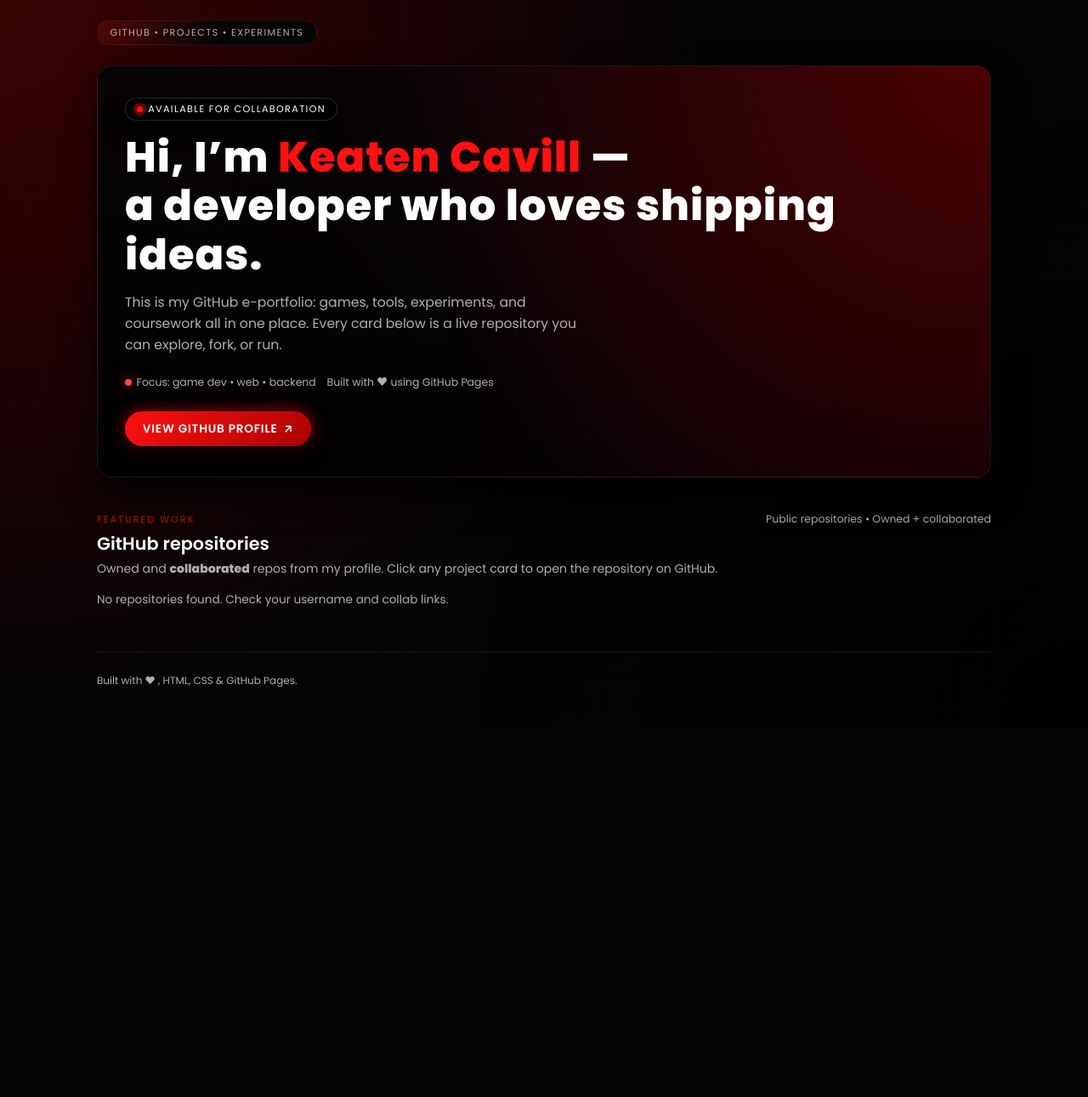
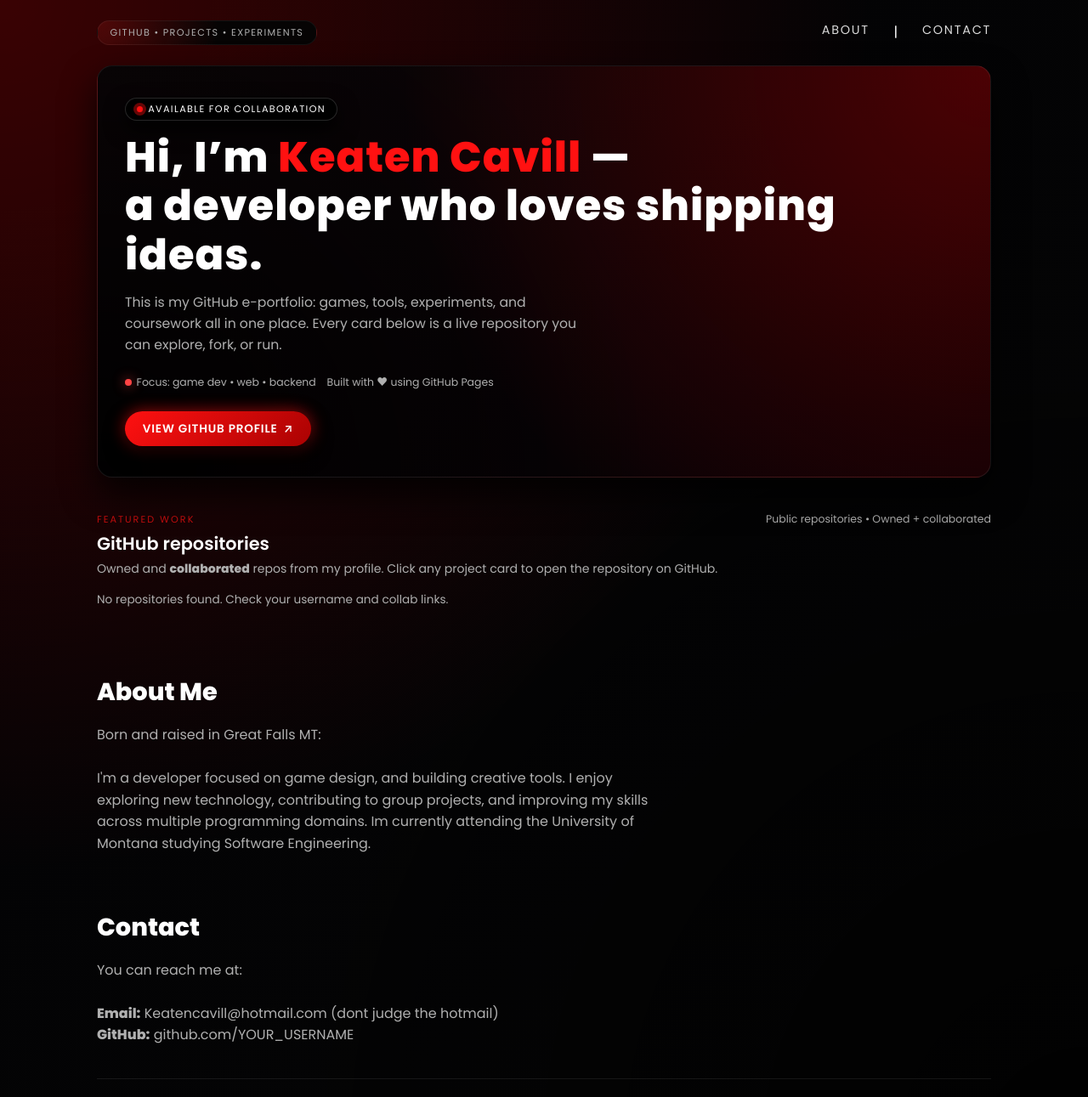
Before and after one commit to KeatenCavill/KeatenCavill.github.io, a plain HTML site: page index.html in a window 1280 px wide. Shown: the top 1291 px of the page at 85% size. Before the commit the page ends 858 px from the top, so only its background shows below. Drawn offline with Linux system fonts and the light colour scheme; no server answers.

Commit message:
addded about and contact

```diff
--- a/index.html
+++ b/index.html
@@ -1,5 +1,6 @@
 <!doctype html>
 <html lang="en">
+
 <head>
     <meta charset="UTF-8" />
     <meta name="viewport" content="width=device-width, initial-scale=1.0" />
@@ -15,7 +16,8 @@
             --bg-dark: #050505;
             --bg-darker: #020204;
             --card-bg: #121214;
-            --accent: #ff1111; /* MAIN RED */
+            --accent: #ff1111;
+            /* MAIN RED */
             --accent-soft: rgba(255, 17, 17, 0.75);
             --accent-secondary: #ff4444;
             --text-main: #ffffff;
@@ -87,11 +89,9 @@
             padding: 0.3rem 0.9rem;
             border-radius: 999px;
             border: 1px solid rgba(255, 255, 255, 0.06);
-            background: radial-gradient(
-                    circle at 0% 0%,
+            background: radial-gradient(circle at 0% 0%,
                     rgba(255, 17, 17, 0.3),
-                    transparent 55%
-                ),
+                    transparent 55%),
                 rgba(5, 5, 5, 0.95);
             color: var(--text-muted);
             font-size: 0.7rem;
@@ -99,10 +99,34 @@
             letter-spacing: 0.12em;
         }
 
+        /* ----- TOP NAV LINKS ----- */
+        .top-nav-links {
+            display: flex;
+            gap: 1.8rem;
+        }
+
+        .top-nav-links a {
+            color: var(--text-main);
+            font-size: 0.9rem;
+            text-transform: uppercase;
+            letter-spacing: 0.12em;
+            opacity: 0.85;
+            transition: 0.2s ease;
+            padding-bottom: 4px;
+            border-bottom: 2px solid transparent;
+        }
+
+        .top-nav-links a:hover {
+            opacity: 1;
+            border-bottom: 2px solid var(--accent);
+        }
+
+
         /* ---------- HERO / BANNER ---------- */
         .hero {
             display: grid;
-            grid-template-columns: minmax(0, 1fr); /* single column now */
+            grid-template-columns: minmax(0, 1fr);
+            /* single column now */
             gap: 2rem;
             border-radius: var(--radius-lg);
             padding: 2.25rem 2rem;
@@ -121,13 +145,11 @@
             content: "";
             position: absolute;
             inset: 0;
-            background: repeating-linear-gradient(
-                -45deg,
+            background: repeating-linear-gradient(-45deg,
                     rgba(255, 255, 255, 0.02),
                     rgba(255, 255, 255, 0.02) 1px,
                     transparent 1px,
-                transparent 4px
-            );
+                    transparent 4px);
             opacity: 0.4;
             mix-blend-mode: soft-light;
             pointer-events: none;
@@ -452,12 +474,18 @@
         }
     </style>
 </head>
+
 <body>
     <main>
         <div class="page-shell">
             <!-- TOP BAR -->
             <header class="top-nav">
                 <div class="tag-pill">GitHub • Projects • Experiments</div>
+                <nav class="top-nav-links">
+                    <a href="#about">About</a>
+                    <p1> | </p1>
+                    <a href="#contact">Contact</a>
+                </nav>
             </header>
 
             <!-- HERO / BANNER -->
@@ -518,6 +546,31 @@
 
                 <div id="repoGrid" class="repo-grid"></div>
             </section>
+
+            <!-- ABOUT SECTION -->
+            <section id="about" style="margin-top: 4rem;">
+                <h2 style="font-size: 1.8rem; margin-bottom: 1rem;">About Me</h2>
+                <p style="color: var(--text-muted); max-width: 650px; line-height: 1.6;">
+                    Born and raised in Great Falls MT:
+                    <br><br>
+                    I'm a developer focused on game design, and building creative
+                    tools. I enjoy exploring new technology, contributing to group projects,
+                    and improving my skills across multiple programming domains. Im currently attending the University of Montana studying Software Engineering.
+                </p>
+            </section>
+
+            <!-- CONTACT SECTION -->
+            <section id="contact" style="margin-top: 4rem;">
+                <h2 style="font-size: 1.8rem; margin-bottom: 1rem;">Contact</h2>
+                <p style="color: var(--text-muted); max-width: 650px; line-height: 1.6;">
+                    You can reach me at:
+                    <br><br>
+                    <strong>Email:</strong> Keatencavill@hotmail.com (dont judge the hotmail)<br>
+                    <strong>GitHub:</strong> <a href="https://github.com/KeatenCavill"
+                        target="_blank">github.com/YOUR_USERNAME</a>
+                </p>
+            </section>
+
 
             <!-- FOOTER -->
             <footer>
@@ -737,4 +790,5 @@
 
 
 </body>
+
 </html>
```
Lines whose indentation alone changed are shown as unchanged.
